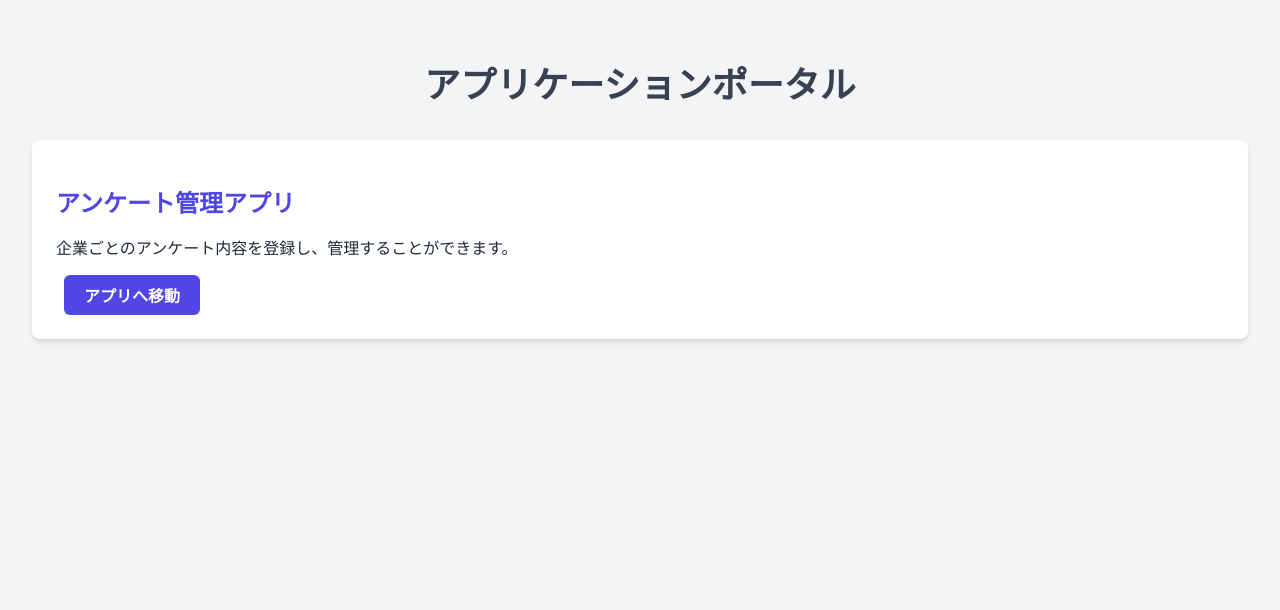
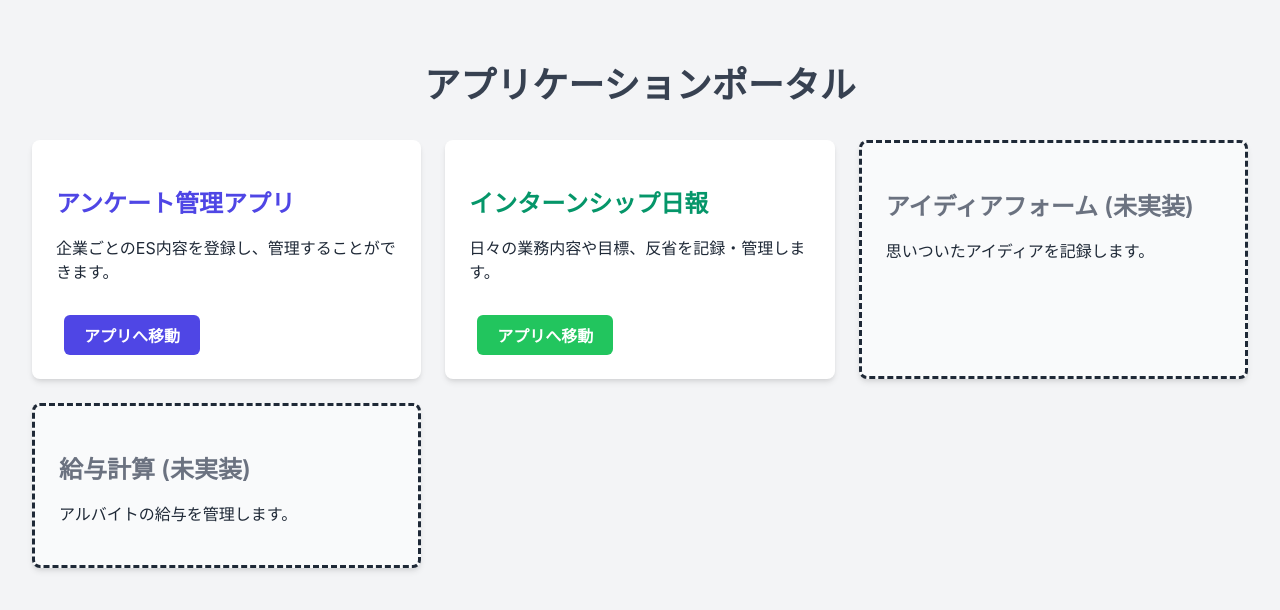
Before and after one commit to Keita062/My-App, a Flask app: page / in a window 1280 px wide. Shown: the top 610 px of the page. Run offline with Flask 2, Linux system fonts and the light colour scheme.

Commit message:
Update index_html(07.08)

```diff
--- a/flask_survey_app/templates/index.html
+++ b/flask_survey_app/templates/index.html
@@ -1,22 +1,48 @@
+<!-- flask_survey_app/templates/index.html -->
 <!DOCTYPE html>
 <html lang="ja">
 <head>
     <meta charset="UTF-8">
     <meta name="viewport" content="width=device-width, initial-scale=1.0">
     <title>アプリケーションポータル</title>
-    <!-- 【変更】Tailwindのscriptを削除し、CSSファイルを読み込む -->
     <link rel="stylesheet" href="{{ url_for('static', filename='style.css') }}">
+    <style>
+        .portal-grid {
+            display: grid;
+            grid-template-columns: repeat(auto-fit, minmax(300px, 1fr));
+            gap: 1.5rem;
+        }
+    </style>
 </head>
 <body>
     <div class="container">
         <h1>アプリケーションポータル</h1>
 
         <div class="portal-grid">
+            <!-- アンケート管理アプリ -->
             <div class="card card-hover">
                 <h2 style="color: #4f46e5;">アンケート管理アプリ</h2>
-                <p>企業ごとのアンケート内容を登録し、管理することができます。</p>
-                <a href="{{ url_for('survey.list_surveys') }}" class="btn btn-primary">アプリへ移動</a>
+                <p>企業ごとのES内容を登録し、管理することができます。</p>
+                <a href="{{ url_for('survey.list_surveys') }}" class="btn btn-primary" style="margin-top: 1rem;">アプリへ移動</a>
             </div>
+
+            <!-- 【修正】日報アプリへのリンクを追加 -->
+            <div class="card card-hover">
+                <h2 style="color: #059669;">インターンシップ日報</h2>
+                <p>日々の業務内容や目標、反省を記録・管理します。</p>
+                <a href="{{ url_for('report.list_reports') }}" class="btn btn-success" style="margin-top: 1rem;">アプリへ移動</a>
+            </div>
+
+            <!-- 今後追加するアプリ用のプレースホルダー -->
+            <div class="card" style="background-color: #f9fafb; border-style: dashed;">
+                <h2 style="color: #6b7280;">アイディアフォーム (未実装)</h2>
+                <p>思いついたアイディアを記録します。</p>
+            </div>
+             <div class="card" style="background-color: #f9fafb; border-style: dashed;">
+                <h2 style="color: #6b7280;">給与計算 (未実装)</h2>
+                <p>アルバイトの給与を管理します。</p>
+            </div>
+
         </div>
     </div>
 </body>
```
